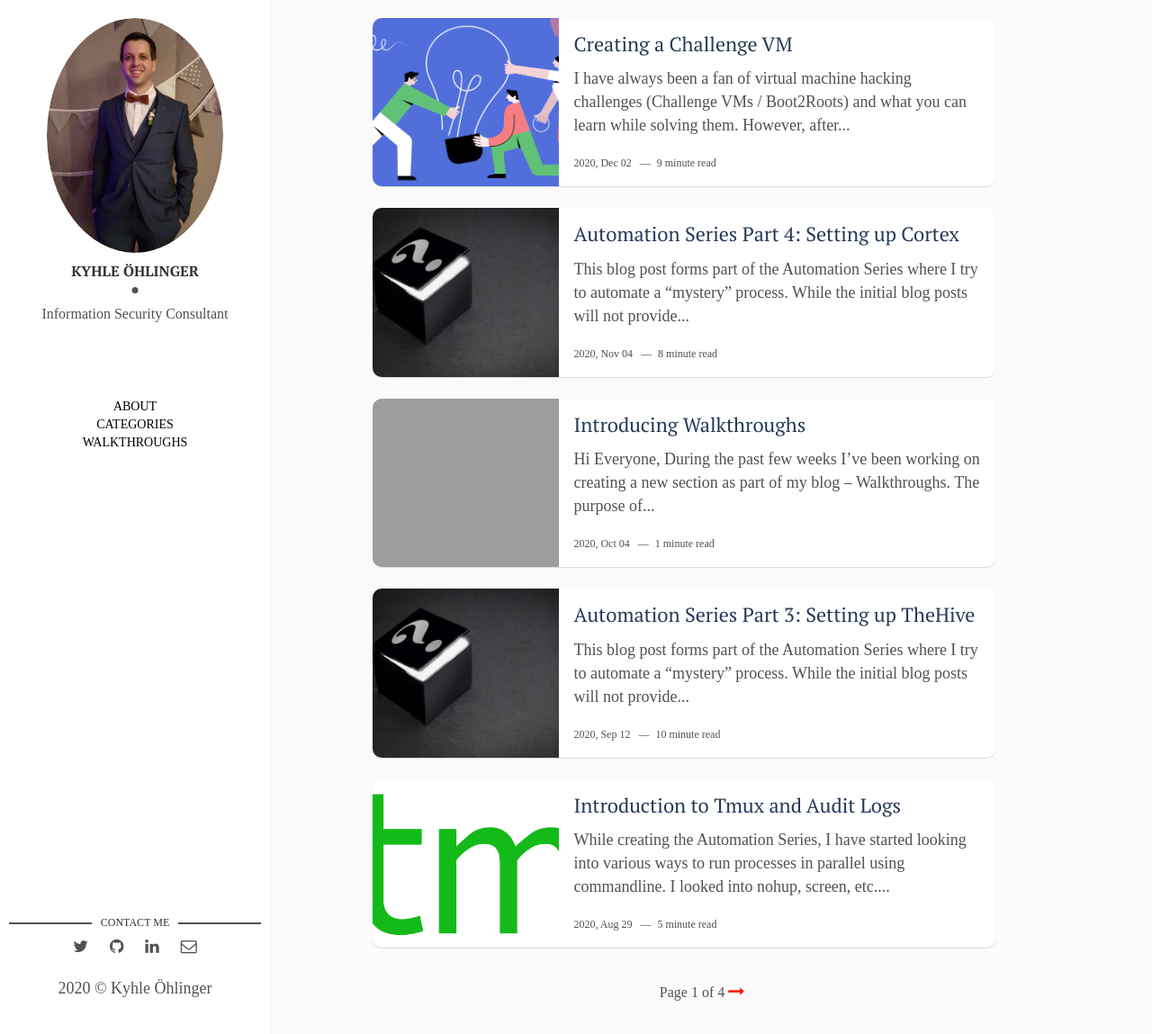
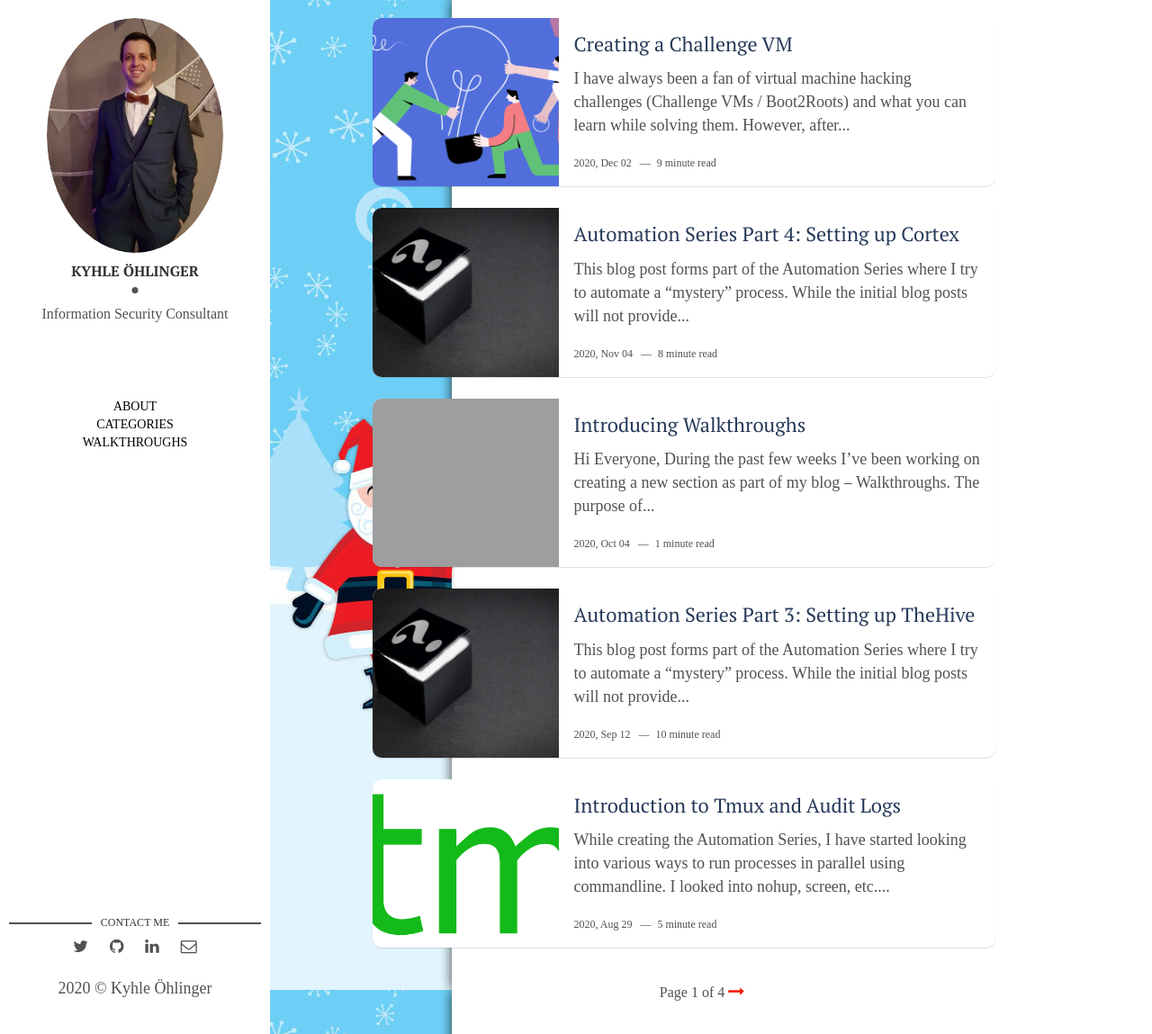
Before and after one commit to KyhleOhlinger/ohlinger.co, a Jekyll site: the page built from index.html, in a window 1280 px wide and 1149 px high. Shown: the whole window at 90% size. Built offline with Jekyll 4.4.1, drawn with Linux system fonts in a browser that asks for light colours; nearby versions of some CDN libraries; the list of posts is cut into pages by our own code; grey boxes are pictures that could not be loaded.

Commit message:
Added holiday season background

```diff
--- a/assets/css/main.css
+++ b/assets/css/main.css
@@ -1073,7 +1073,7 @@ tbody:hover > tr:hover td {
   padding-right: 12%;
   max-width: 100%;
   position: relative;
-  /* background-image: url(/assets/img/christmas.jpg); */
+  background-image: url(/assets/img/christmas.jpg);
 }
 
 .post, .article-page {
```
Also changed, not shown: assets/img/christmas.jpg.
